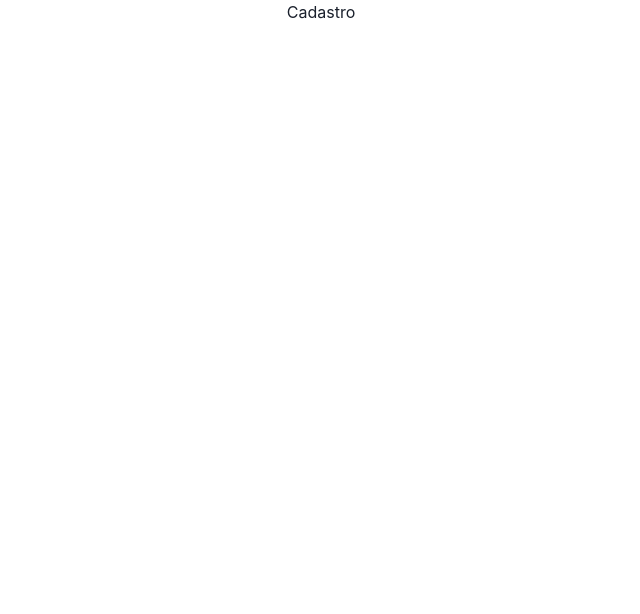
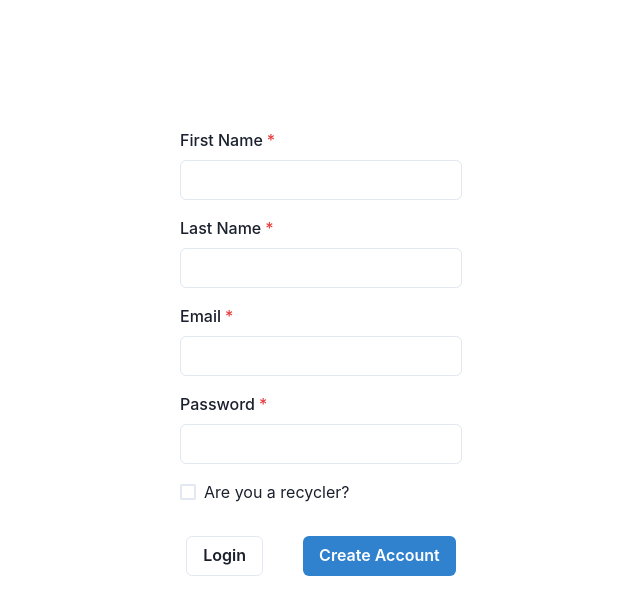
Before and after one commit to RenanPaixao/remake-web, a React (Vite) app: page /sign-up in a window 1280 px wide. Shown: the top 614 px of the page, without its empty margins (319-959 px from the left). Built offline with nearby package versions, Linux system fonts and the light colour scheme; no server answers.

Commit message:
feat: finish SignUp screen

```diff
--- a/src/components/SignUpForm/SignUpForm.tsx
+++ b/src/components/SignUpForm/SignUpForm.tsx
@@ -3,9 +3,11 @@ import { Button, ButtonGroup, Checkbox, FormControl, FormErrorMessage, FormLabel
 import { useNavigate } from 'react-router-dom'
 import { useState } from 'react'
 import * as Yup from 'yup'
+import { supabase } from '../../utils/supabase.ts'
+import { useErrorToast } from '../../hooks/toast/useErrorToast.tsx'
 
 const validationSchema = Yup.object({
-  name: Yup.string().required('Required').max(50, 'Name must be at most 50 characters'),
+  firstName: Yup.string().required('Required').max(50, 'Name must be at most 50 characters'),
   lastName: Yup.string().required('Required').max(50, 'Last name must be at most 50 characters'),
   email: Yup.string().email('Invalid email address').required('Required').max(50, 'Email must be at most 50 characters'),
   password: Yup.string().required('Required').min(8, 'Password must be at least 8 characters'),
@@ -15,20 +17,40 @@ const validationSchema = Yup.object({
 type FormValues = Yup.InferType<typeof validationSchema>
 
 export const SignUpForm = () => {
+  const errorToast = useErrorToast()
   const [isLoading, setIsLoading] = useState(false)
+
   const navigate = useNavigate()
   const formik = useFormik<FormValues>({
     initialValues: {
-      name: '',
+      firstName: '',
       lastName: '',
       email: '',
       password: '',
       isRecycler: false
     },
-    onSubmit: values => {
+    onSubmit: async values => {
       setIsLoading(true)
-      console.warn(values)
+      const { error } = await supabase.auth.signUp({
+        email: values.email,
+        password: values.password,
+        options: {
+          data: {
+            first_name: values.firstName,
+            last_name: values.lastName,
+            is_recycler: values.isRecycler
+          }
+        }
+      })
       setIsLoading(false)
+
+      if(error) {
+        errorToast({ description: error.message })
+        console.error(error)
+        return
+      }
+
+      navigate('/')
     },
     validationSchema,
     validateOnBlur: true
@@ -55,15 +77,15 @@ export const SignUpForm = () => {
   }
 
   return <form onSubmit={formik.handleSubmit}>
-    <FormControl mt={4} isInvalid={hasError('name', formik.touched, formik.errors)} isRequired>
-      <FormLabel htmlFor='name'>Name</FormLabel>
+    <FormControl mt={4} isInvalid={hasError('firstName', formik.touched, formik.errors)} isRequired>
+      <FormLabel htmlFor='firstName'>First Name</FormLabel>
       <Input
-        name='name'
+        name='firstName'
         onChange={formik.handleChange}
-        value={formik.values.name}
+        value={formik.values.firstName}
         onBlur={formik.handleBlur}
       />
-      <FormErrorMessage>{formik.errors.name}</FormErrorMessage>
+      <FormErrorMessage>{formik.errors.firstName}</FormErrorMessage>
     </FormControl>
 
     <FormControl mt={4} isInvalid={hasError('lastName', formik.touched, formik.errors)} isRequired>
--- a/src/pages/SignUp.tsx
+++ b/src/pages/SignUp.tsx
@@ -1,3 +1,8 @@
+import { SignUpForm } from '../components/SignUpForm/SignUpForm.tsx'
+import { Center } from '@chakra-ui/react'
+
 export const SignUp = () => {
-  return <h1>Cadastro</h1>
+  return <Center pt={28}>
+    <SignUpForm/>
+  </Center>
 }
```
